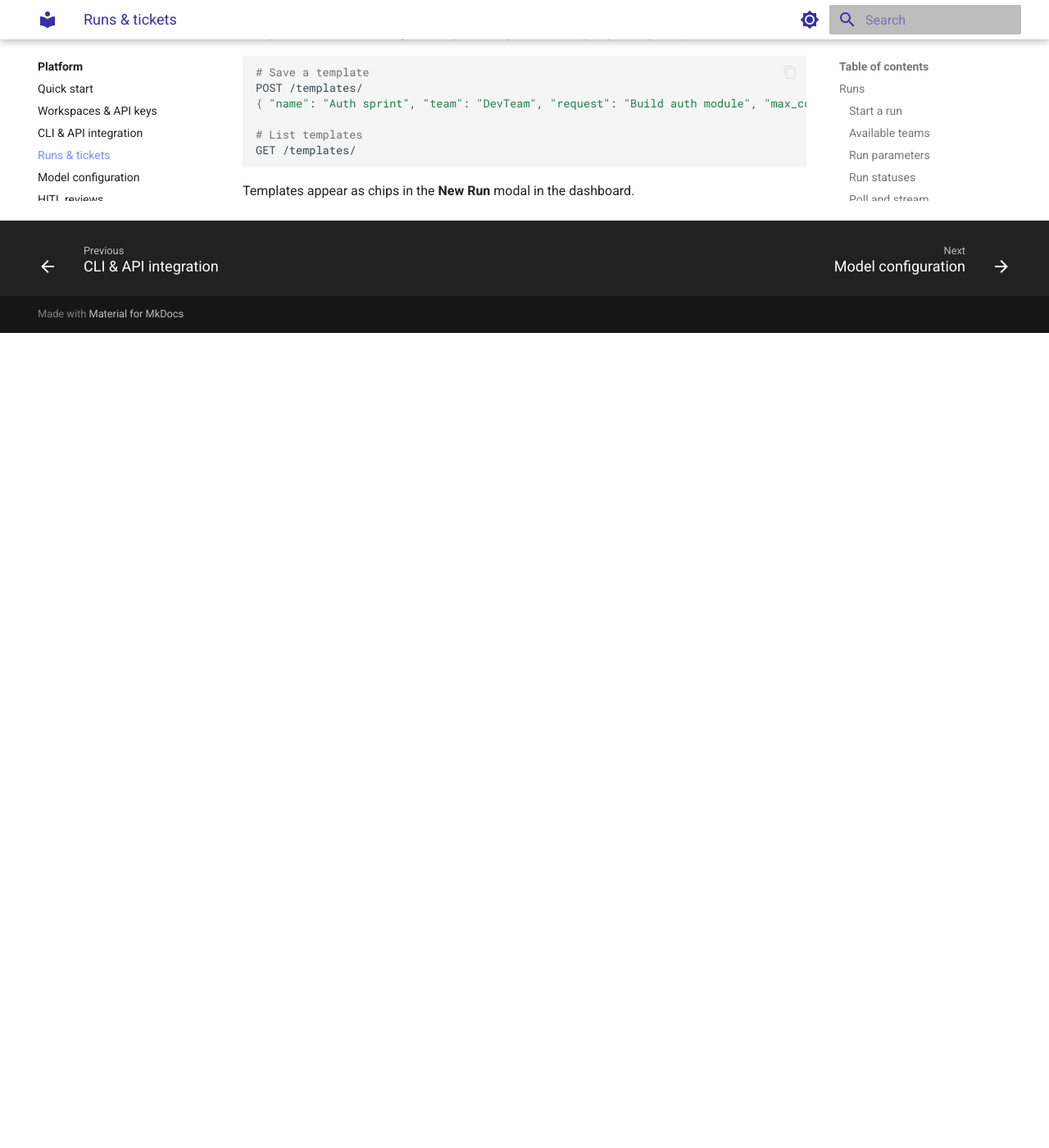
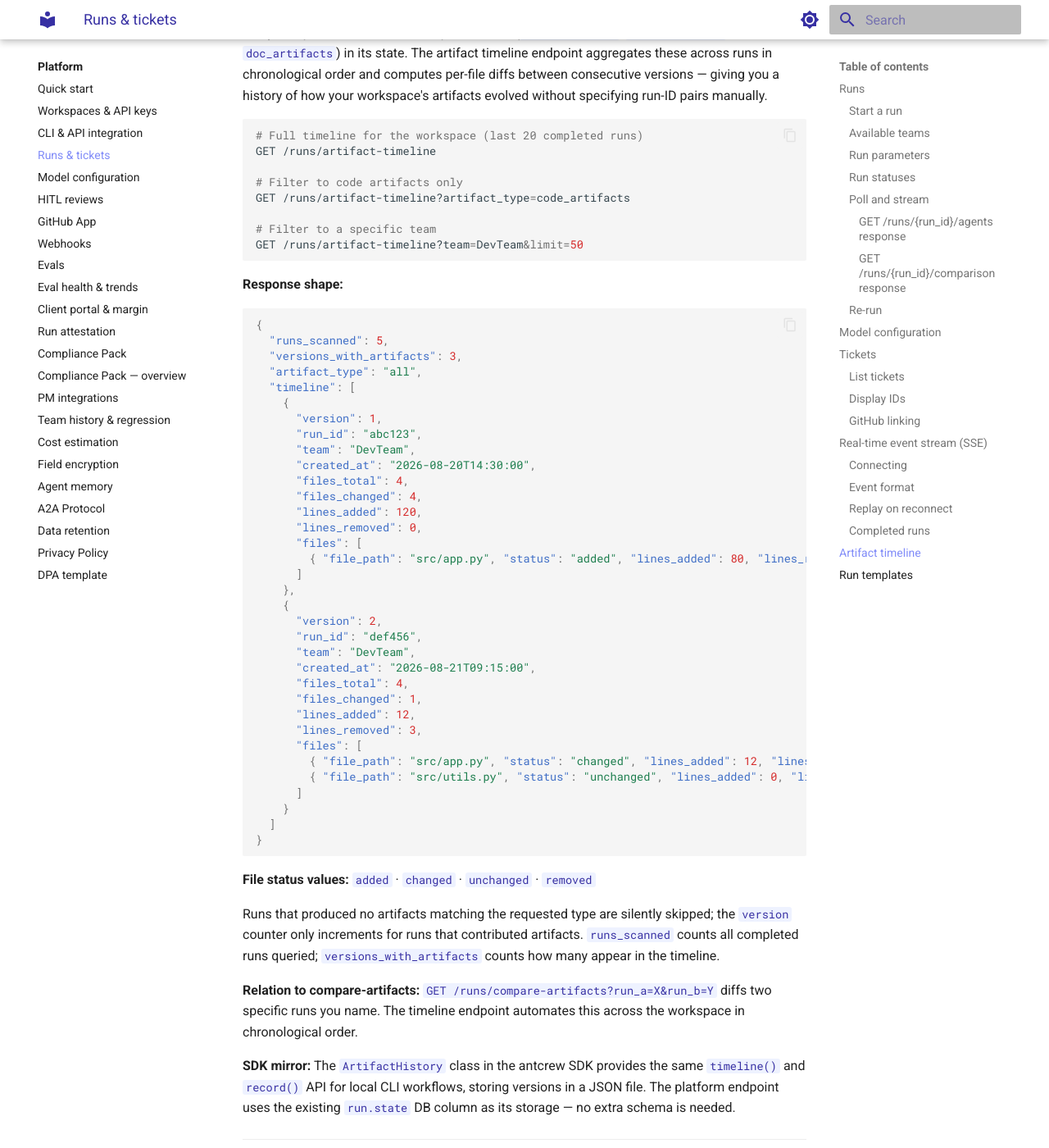
Before and after one commit to iagop03/antcrew-docs, an MkDocs documentation site: the page built from docs/platform/runs.md, in a window 1280 px wide and 1400 px high, scrolled down 6034 px. Shown: the whole window at 82% size. Built offline with MkDocs 1.6.1 and Material for MkDocs 9.7.7, drawn with Linux system fonts in a browser that asks for light colours; before the commit the page ends 6440 px from its top, so only the background shows below that.

Commit message:
docs(platform): document artifact-timeline endpoint in runs.md
Co-Authored-By: Claude Sonnet 4.6 <noreply@anthropic.com>

````diff
--- a/docs/platform/runs.md
+++ b/docs/platform/runs.md
@@ -265,6 +265,70 @@ For runs that have already finished, the stream flushes all events from the data
 
 ---
 
+## Artifact timeline
+
+Every completed run stores its output artifacts (`code_artifacts`, `test_artifacts`, `doc_artifacts`) in its state. The artifact timeline endpoint aggregates these across runs in chronological order and computes per-file diffs between consecutive versions — giving you a history of how your workspace's artifacts evolved without specifying run-ID pairs manually.
+
+```bash
+# Full timeline for the workspace (last 20 completed runs)
+GET /runs/artifact-timeline
+
+# Filter to code artifacts only
+GET /runs/artifact-timeline?artifact_type=code_artifacts
+
+# Filter to a specific team
+GET /runs/artifact-timeline?team=DevTeam&limit=50
+```
+
+**Response shape:**
+
+```json
+{
+  "runs_scanned": 5,
+  "versions_with_artifacts": 3,
+  "artifact_type": "all",
+  "timeline": [
+    {
+      "version": 1,
+      "run_id": "abc123",
+      "team": "DevTeam",
+      "created_at": "2026-08-20T14:30:00",
+      "files_total": 4,
+      "files_changed": 4,
+      "lines_added": 120,
+      "lines_removed": 0,
+      "files": [
+        { "file_path": "src/app.py", "status": "added", "lines_added": 80, "lines_removed": 0 }
+      ]
+    },
+    {
+      "version": 2,
+      "run_id": "def456",
+      "team": "DevTeam",
+      "created_at": "2026-08-21T09:15:00",
+      "files_total": 4,
+      "files_changed": 1,
+      "lines_added": 12,
+      "lines_removed": 3,
+      "files": [
+        { "file_path": "src/app.py", "status": "changed", "lines_added": 12, "lines_removed": 3 },
+        { "file_path": "src/utils.py", "status": "unchanged", "lines_added": 0, "lines_removed": 0 }
+      ]
+    }
+  ]
+}
+```
+
+**File status values:** `added` · `changed` · `unchanged` · `removed`
+
+Runs that produced no artifacts matching the requested type are silently skipped; the `version` counter only increments for runs that contributed artifacts. `runs_scanned` counts all completed runs queried; `versions_with_artifacts` counts how many appear in the timeline.
+
+**Relation to compare-artifacts:** `GET /runs/compare-artifacts?run_a=X&run_b=Y` diffs two specific runs you name. The timeline endpoint automates this across the workspace in chronological order.
+
+**SDK mirror:** The `ArtifactHistory` class in the antcrew SDK provides the same `timeline()` and `record()` API for local CLI workflows, storing versions in a JSON file. The platform endpoint uses the existing `run.state` DB column as its storage — no extra schema is needed.
+
+---
+
 ## Run templates
 
 Templates save a run configuration (team, request, cost cap, repo URL) for quick reuse.
````
